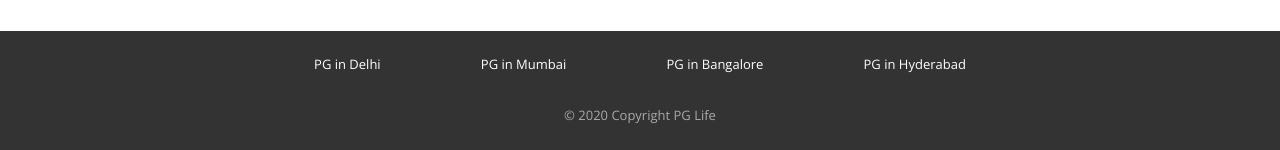
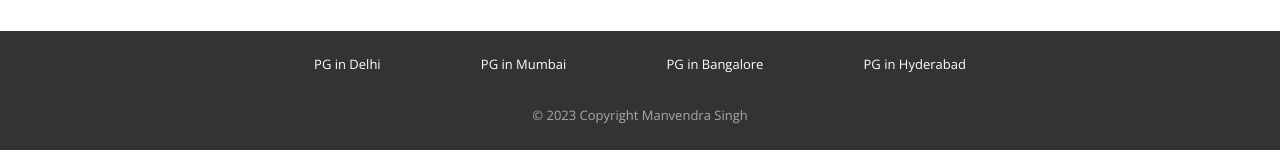
Before and after one commit to Manvendra2509/PGLife, a PHP site: page /index.php in a window 1280 px wide. Shown: the part 859-1009 px from the top of the page. Run offline with PHP 8.4, Linux system fonts and the light colour scheme; some libraries are stand-ins or nearby versions.

Commit message:
Update footer.php

```diff
--- a/includes/footer.php
+++ b/includes/footer.php
@@ -14,7 +14,7 @@
                 <a href="property_list.php?city=Hyderabad">PG in Hyderabad</a>
             </div>
         </div>
-        <div class="footer-copyright">© 2020 Copyright PG Life </div>
+        <div class="footer-copyright">© 2023 Copyright Manvendra Singh </div>
     </div>
 </div>
 
```
